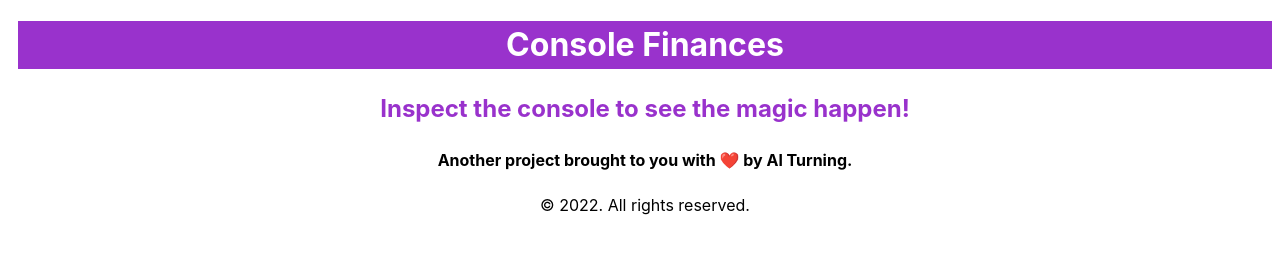
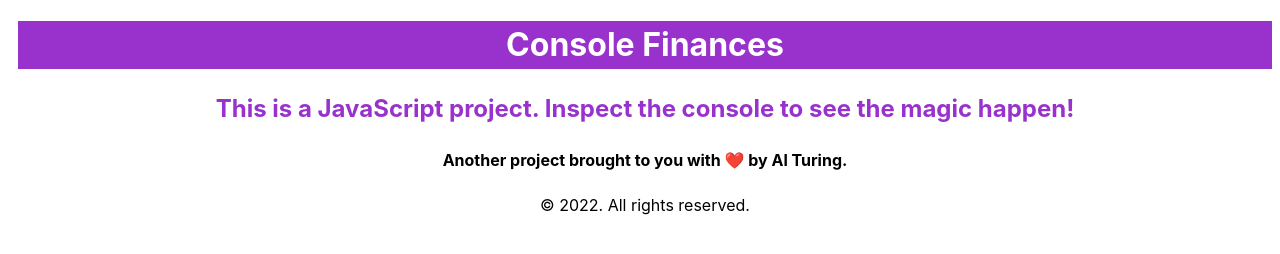
Before and after one commit to TweetingCynical/Console-Finances, a plain HTML site: page index.html in a window 1280 px wide. Drawn offline with Linux system fonts and the light colour scheme.

Commit message:
Minor h2 content change.

```diff
--- a/index.html
+++ b/index.html
@@ -13,11 +13,11 @@
 </header>
 
 <main>
-  <h2>Inspect the console to see the magic happen!</h2>
+  <h2>This is a JavaScript project. Inspect the console to see the magic happen!</h2>
 </main>
 
 <footer>
-  <h4>Another project brought to you with ❤️ by Al Turning.</h4>
+  <h4>Another project brought to you with ❤️ by Al Turing.</h4>
   <p>&copy; 2022. All rights reserved.</p>
 </footer>
   <script src="index.js"></script>
```
